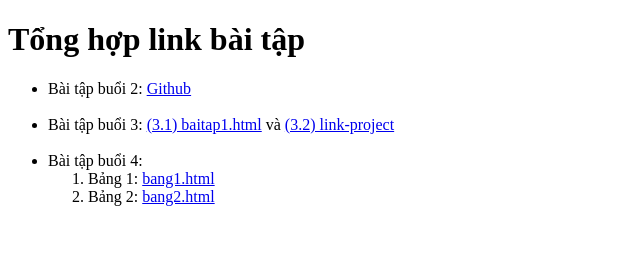
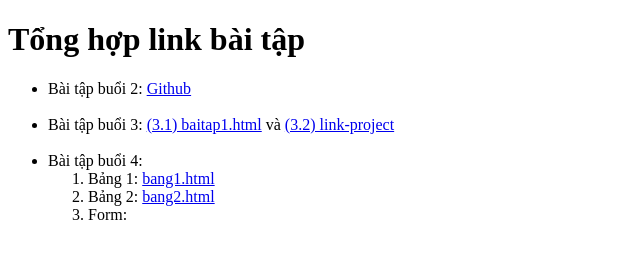
Before and after one commit to vinhnvp/F8_K19-HomeWork, a plain HTML site: page index.html in a window 1280 px wide. Shown: the full height of the page, 0-640 px from the left. Drawn offline with Linux system fonts and the light colour scheme.

Commit message:
Update homework menu

```diff
--- a/index.html
+++ b/index.html
@@ -15,6 +15,7 @@
             <ol>
                 <li>Bảng 1: <a href="https://vinhnvp.github.io/F8_K19-HomeWork/BaiTapBuoi4/bang1.html">bang1.html</a></li>
                 <li>Bảng 2: <a href="https://vinhnvp.github.io/F8_K19-HomeWork/BaiTapBuoi4/bang1.html">bang2.html</a></li>
+                <li>Form: </li>
             </ol>
         </li>
 
```
